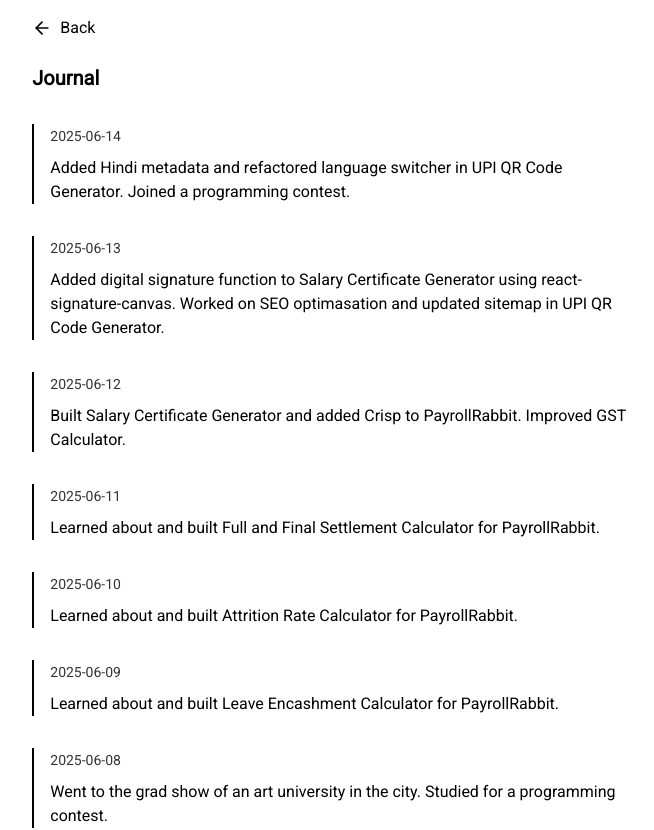
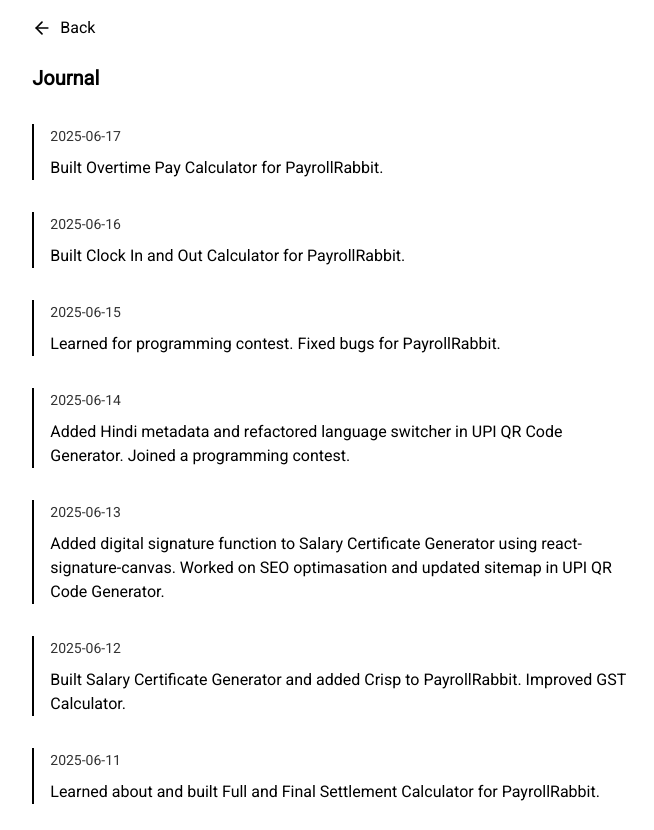
Before and after one commit to minamicode/minamicode.com, a Next.js app: page /journal in a window 1280 px wide. Shown: the top 830 px of the page, without its empty margins (309-963 px from the left). Built offline with nearby package versions, Linux system fonts and the light colour scheme.

Commit message:
add a journal entry

```diff
--- a/src/app/_components/JournalEntries.tsx
+++ b/src/app/_components/JournalEntries.tsx
@@ -6,6 +6,18 @@ type JournalEntry = {
 };
 
 const entries: JournalEntry[] = [
+  {
+    date: "2025-06-17",
+    text: "Built Overtime Pay Calculator for PayrollRabbit.",
+  },
+  {
+    date: "2025-06-16",
+    text: "Built Clock In and Out Calculator for PayrollRabbit.",
+  },
+  {
+    date: "2025-06-15",
+    text: "Learned for programming contest. Fixed bugs for PayrollRabbit.",
+  },
   {
     date: "2025-06-14",
     text: "Added Hindi metadata and refactored language switcher in UPI QR Code Generator. Joined a programming contest.",
```
